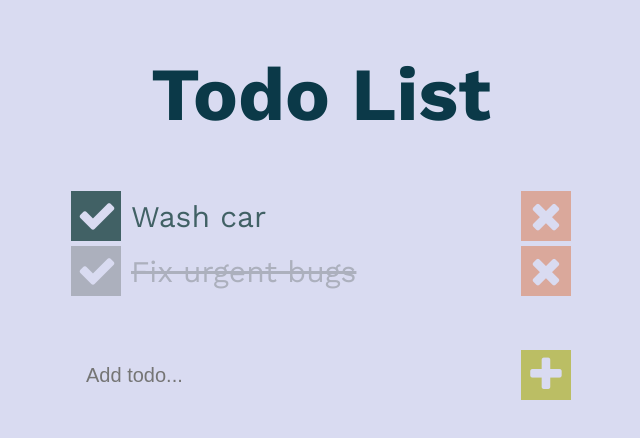
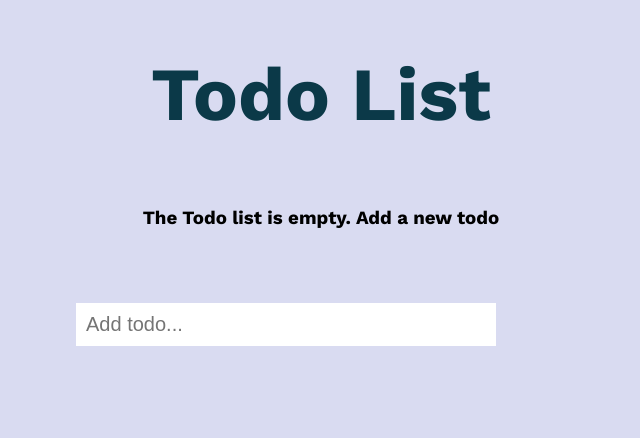
Before and after one commit to lsribeiro/todo-redux-saga, a React app: page / in a window 1280 px wide. Shown: the whole page, without its empty margins (319-959 px from the left). Built offline with nearby package versions, Linux system fonts and the light colour scheme.

Commit message:
Fixed small errors

```diff
--- a/src/components/TodoForm.css
+++ b/src/components/TodoForm.css
@@ -7,9 +7,14 @@
 	align-items: center;
 }
 
+form {
+	width: 100%;
+	display: flex;
+}
+
 input {
 	border: none;
-	background-color: transparent;
+	background-color: #FFF;
 	padding: 10px;
 
 	width: 80%;
@@ -18,8 +23,15 @@ input {
 	font-size: 20px;
 }
 
-.add-btn {
+input[type=submit] {
+	width: 50px;
+	height: 50px;
+
+	font-family: FontAwesome;
+
+	margin: 0;
 	margin-left: auto;
+
 	background-color: #BBBE64;
 }
 
--- a/src/components/TodoForm.js
+++ b/src/components/TodoForm.js
@@ -5,6 +5,7 @@ import { addTodo } from '../redux/actions/actions';
 
 import './TodoForm.css';
 
+//<button onClick={ this.onAdd } className="add-btn"><i className="fa fa-plus" aria-hidden="true"></i></button>
 class TodoForm extends React.Component {
     constructor(props) {
         super(props);
@@ -14,12 +15,19 @@ class TodoForm extends React.Component {
         };
 
         this.handleChange = this.handleChange.bind(this);
+        this.handleSubmit = this.handleSubmit.bind(this);
         this.onAdd = this.onAdd.bind(this);
     }
 
     handleChange(e) {
         this.setState({todo: e.target.value})
     }
+
+	handleSubmit(e) {
+		e.preventDefault();
+		this.props.addTodo(this.state.todo);
+        this.setState({ todo: '' });
+	}
 
     onAdd() {
         this.props.addTodo(this.state.todo);
@@ -29,8 +37,12 @@ class TodoForm extends React.Component {
     render() {
         return (
             <div id="todo-form">
-                <input type="text" value={ this.state.todo } onChange={ this.handleChange } placeholder="Add todo..."/>
-                <button onClick={ this.onAdd } className="add-btn"><i className="fa fa-plus" aria-hidden="true"></i></button>
+                <form onSubmit={this.handleSubmit}>
+                	<input type="text" value={ this.state.todo } onChange={ this.handleChange } placeholder="Add todo..." required/>
+                	{ this.state.todo ?
+                		<input type="submit" value="&#xF067;" />
+                	: "" }
+            	</form>
             </div>
         );
     }
--- a/src/components/TodoList.js
+++ b/src/components/TodoList.js
@@ -24,7 +24,9 @@ function TodoList(props) {
 
     return(
         <div id="todo-list">
-            { todoList }
+            {
+            	todoList.length > 0 ? todoList : <h3>The Todo list is empty. Add a new todo</h3>
+            }
         </div>
     );
 }
--- a/src/redux/reducers/reducer.js
+++ b/src/redux/reducers/reducer.js
@@ -2,16 +2,8 @@ import Todo from '../../objects/todo';
 import { SAVE_TODO, REMOVE_TODO, TOGGLE_TODO } from '../actions/actions';
 
 const initialState = {
-	currentId: 2,
-	todos: [{
-    	id: 0,
-    	text: "Wash car",
-    	done: false
-    }, {
-    	id: 1,
-    	text: "Fix urgent bugs",
-    	done: true
-    }]
+	currentId: 0,
+	todos: []
 }
 export default function reducer(state=initialState, action) {
     switch (action.type) {
```
